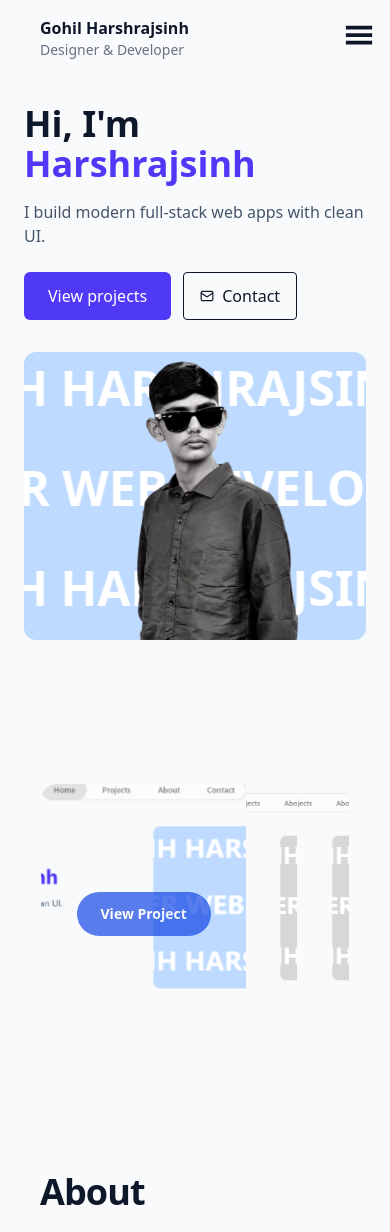
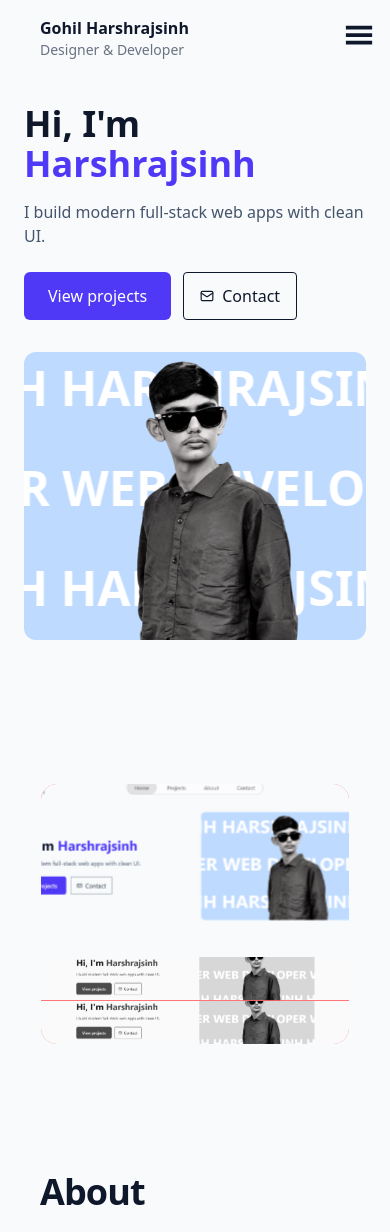
Before and after one commit to harshrajsinh-dev/PORTFOLIO, a React (Vite) app in the folder my-portfolio/: page / in a window 390 px wide. Shown: the top 1232 px of the page. Built offline with nearby package versions, Linux system fonts and the light colour scheme.

Commit message:
Update ProjectCardGSAP styles for improved layout and visibility

```diff
--- a/my-portfolio/src/Components/ProjectCard2.jsx
+++ b/my-portfolio/src/Components/ProjectCard2.jsx
@@ -50,7 +50,7 @@ const ProjectCardGSAP = () => {
 
     return (
         <div
-            className="w-[90%] mx-auto h-[260px] flex overflow-hidden rounded-2xl"
+            className="w-[90%] mx-auto h-[260px] flex overflow-hidden rounded-2xl  flex-col md:flex-row bg-red-400 "
             onMouseLeave={() => animateToIndex(defaultIndex)}
         >
             {images.map((img, i) => (
@@ -58,7 +58,7 @@ const ProjectCardGSAP = () => {
                     key={i}
                     ref={(el) => (itemsRef.current[i] = el)}
                     onMouseEnter={() => animateToIndex(i)}
-                    className="flex-1 relative overflow-hidden cursor-pointer"
+                    className="flex-1 relative overflow-hidden cursor-pointer "
                 >
                     {/* IMAGE */}
                     <img
@@ -68,7 +68,7 @@ const ProjectCardGSAP = () => {
                     />
 
                     {/* CTA OVERLAY */}
-                    <div className="cta absolute inset-0 opacity-0 flex items-center justify-center pointer-events-none">
+                    <div className="cta hidden md:flex absolute inset-0 opacity-0 flex items-center justify-center pointer-events-none">
                         <a href="https://harshrajsinh-two.vercel.app/" className="px-6 py-3 rounded-full opacity-70 bg-blue-700 text-white text-sm font-semibold hover:text-blue-700 hover:border hover:border-blue-700 hover:bg-transparent transition">
                             View Project
                         </a>
```
